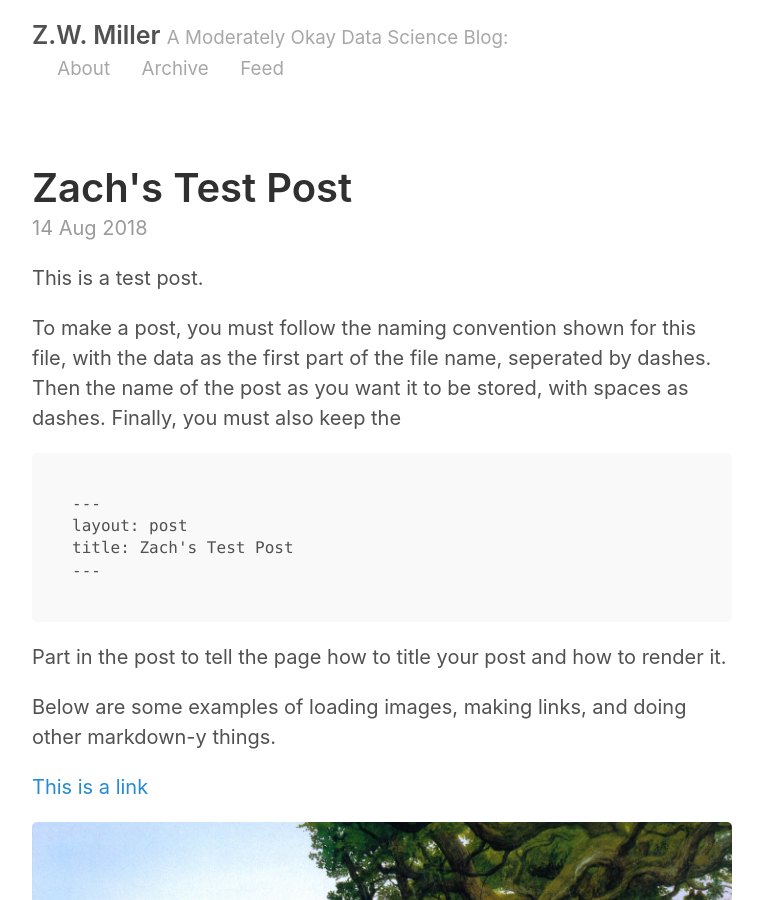
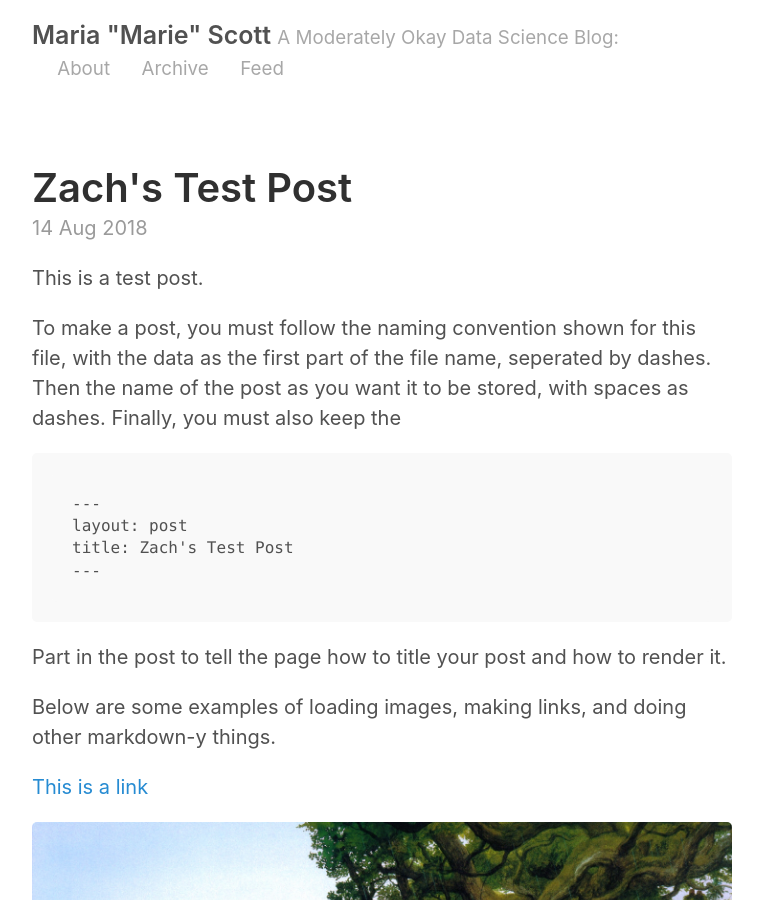
Before and after one commit to MariaScott12/MariaScott12.github.io, a Jekyll site: the page built from index.html, in a window 1280 px wide and 900 px high. Shown: the whole window, without its empty margins (258-1021 px from the left). Built offline with Jekyll 4.4.1, drawn with Linux system fonts in a browser that asks for light colours; the list of posts is cut into pages by our own code.

Commit message:
updated config.yml

```diff
--- a/_config.yml
+++ b/_config.yml
@@ -2,7 +2,7 @@
 permalink:           pretty
 
 # Setup
-title:               Z.W. Miller
+title:               Maria "Marie" Scott
 tagline:             A Moderately Okay Data Science Blog
 url:                 http://zwmiller.github.io
 paginate:            2
```
